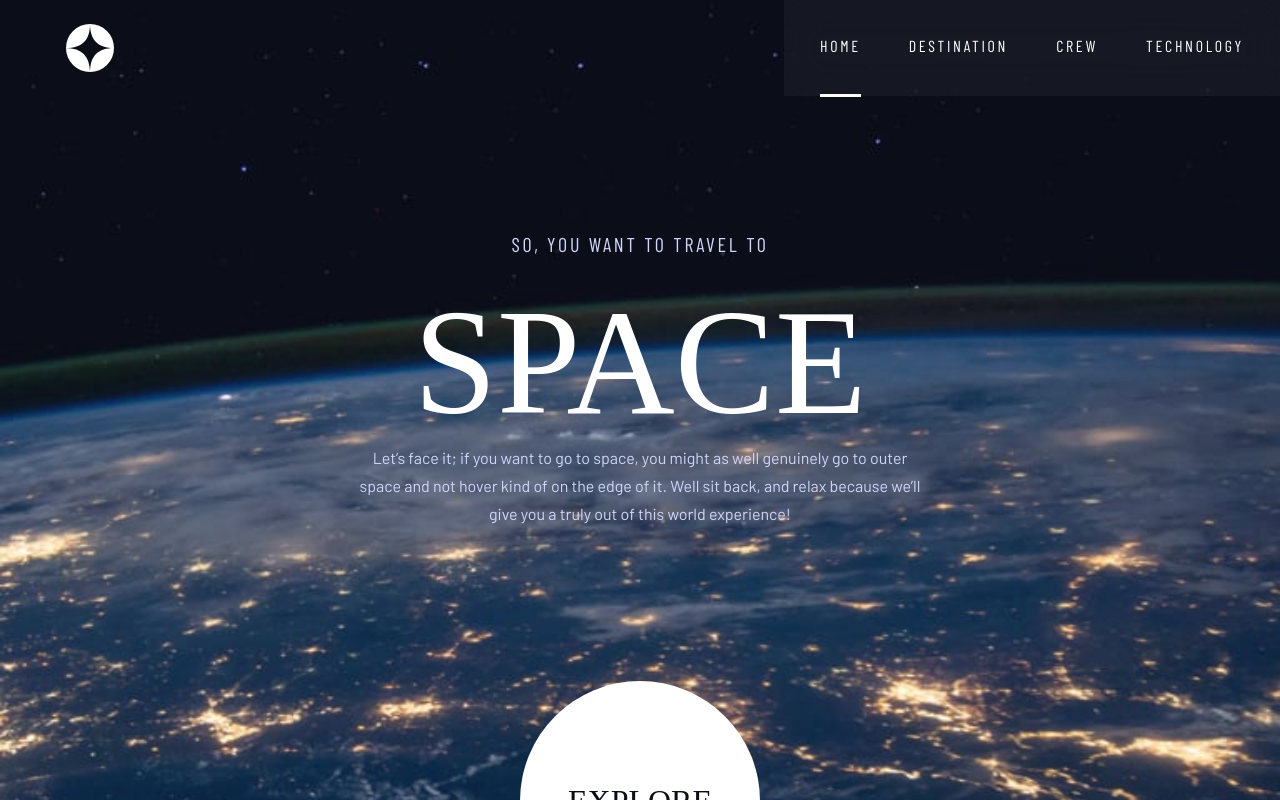
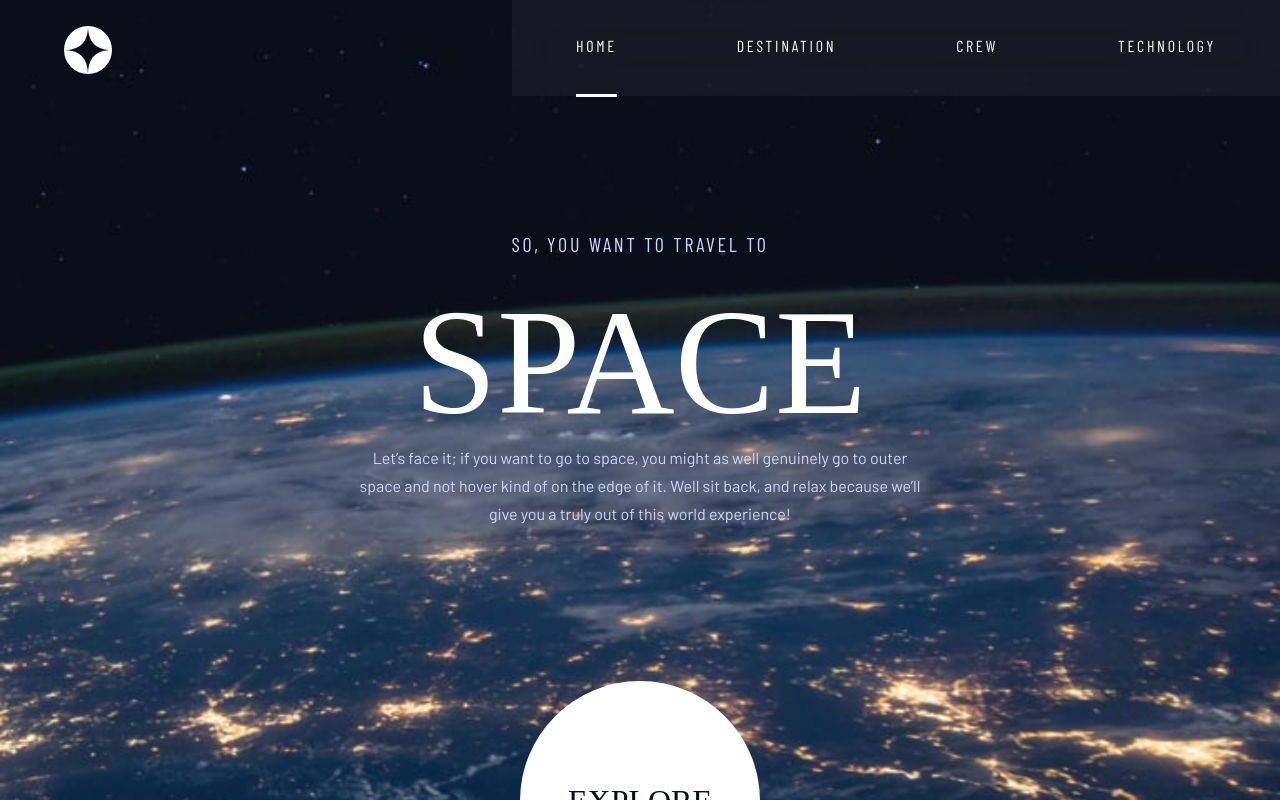
Before and after one commit to zttlmnn/space-tourism-multi-page, a React (Create React App) app: page / in a window 1280 px wide. Shown: the top 800 px of the page. Built offline with nearby package versions, Linux system fonts and the light colour scheme; a web font is replaced by a local one.

Commit message:
refactored the nav header section

```diff
--- a/src/components/Layout/Header.module.scss
+++ b/src/components/Layout/Header.module.scss
@@ -31,46 +31,68 @@
 }
 
 .header {
-  position: absolute;
-  width: 100%;
-  padding: var(--base-unit);
+/*   padding: var(--base-unit);
 
   @media (min-width: $bp-tablet) {
-    padding: var(--base-unit) calc(var(--base-unit) * 1.75);
-  }
+    //padding: var(--base-unit) calc(var(--base-unit) * 1.75);
+    padding: 0;
+  } */
 
   &__container {
+    width: 100%;
+    position: absolute;
     display: flex;
     justify-content: space-between;
     align-items: center;
-    max-width: 120rem;
-    margin: 0 auto;
-    padding: 0 var(--base-unit);
+   // max-width: 120rem;
+/*     margin: 0 auto;
+ */    //padding: 0 var(--base-unit);
+         padding: 0 5vw;
+
+    @media (min-width: $bp-desktop) {
+/*       padding-right: 0;
+      padding-left: 5vw; */
+
+      padding-right: 15vw;
+    }
   }
+
+  &__logo-container {
+    width: 10rem;
+    height: 10rem;
+    display: flex;
+    align-items: center;
+  }
+
   &__logo {
-    position: relative;
+   position: absolute;
     width: 4rem;
     height: 4rem;
     background: center/cover url('../../assets/shared/logo.svg');
 
     @media (min-width: $bp-tablet) {
-      width: calc(var(--base-unit) * 2);
-      height: calc(var(--base-unit) * 2);
+      width: 4.8rem;
+      height: 4.8rem;
     }
 
     @media (min-width: $bp-desktop) {
+
       &::after {
         position: absolute;
         content: '';
-        width: 36rem;
+     //   width: calc(4.8rem + 25.5vw);
+        width: calc(32.5vw - 4.8rem);
         height: 1px;
-        top: 2.4rem;
-        left: 7.5rem;
+        top: 2.2rem;
+        left: 5vw;
+      left: calc(4.8rem + 5vw);
         background: var(--clr-stroke);
+
         z-index: 25;
       }
 
     }
+
 
 
   }
--- a/src/components/Layout/Header.tsx
+++ b/src/components/Layout/Header.tsx
@@ -17,14 +17,14 @@ const Header = () => {
 /*   const cssBtnStyles = [styles['header__nav-btn'], showNavigation ? styles['header__nav-btn--close'] : '']
  */
   return (
-    <header className={styles.header}>
-      <div className={styles['header__container']}>
-        <Link to="/" className={styles['header__logo']} />
+    <header className={styles['header__container']}>
+        <div className={styles['header__logo-container']} >
+          <Link to="/" className={styles['header__logo']} />
+        </div>
         {!mediaQuery && <button
           className={!showNavigation ? styles['header__nav-btn'] : styles['header__nav-btn--close'] }
           onClick={showNavigationHandler} />}
-      </div>
-      {(showNavigation || mediaQuery) && <Navigation closeNavigation={showNavigationHandler} />}
+        {(showNavigation || mediaQuery) && <Navigation closeNavigation={showNavigationHandler} />}
     </header>
   )
 }
--- a/src/components/Navigation/Navigation.module.scss
+++ b/src/components/Navigation/Navigation.module.scss
@@ -16,34 +16,36 @@
 
 
   @media (min-width: $bp-tablet) {
-    width: auto;
+/*     position: relative;
+ */    width: 60vw;
     height: 9.6rem;
-    padding: calc(var(--base-unit) * 1.5);
+    padding-top: calc(var(--base-unit) * 1.5);
+    padding-left: 5vw;
+    padding-right: 5vw;
   }
 
   @media (min-width: $bp-desktop) {
-    width: 60vw;
+    padding-right: 10vw;
   }
 
   &__container {
 
-    ul {
       display: flex;
       flex-direction: column;
       gap: calc(var(--base-unit) * 1.5);
 
       @media (min-width: $bp-tablet) {
         flex-direction: row;
-      }
-      @media (min-width: $bp-tablet) {
-        justify-content: space-around;
-        gap: calc(var(--base-unit) * 2);
+        justify-content: space-between;
+/*         gap: calc(var(--base-unit) * 2);
+ */
       }
       @media (min-width: $bp-desktop) {
-        width: 75rem;
+ /*        width: 80%; */
+     //   width: 75rem;
       }
 
-    }
+
 
     li {
       // position value for the active indicator
--- a/src/components/Navigation/Navigation.tsx
+++ b/src/components/Navigation/Navigation.tsx
@@ -27,8 +27,7 @@ const Navigation: FC<NavObj> = (props) => {
   console.log(cssLinkActive.join(" "));
   return (
     <nav className={styles.navigation}>
-      <div className={styles["navigation__container"]}>
-        <ul>
+        <ul className={styles["navigation__container"]}>
           {navBtns.map(({ text, path }, i) => (
             <li key={i}>
               <NavLink
@@ -48,7 +47,7 @@ const Navigation: FC<NavObj> = (props) => {
             </li>
           ))}
         </ul>
-      </div>
+
     </nav>
   );
 };
--- a/src/components/Utilities/Grid.module.scss
+++ b/src/components/Utilities/Grid.module.scss
@@ -1,37 +1,23 @@
-@import '../../index.scss';
+@import "../../index.scss";
 
 .grid-container {
-/*   height: 75vh;
- */  margin: 0 auto;
-  padding: 0 var(--base-unit);
+  margin: 0 auto;
   display: grid;
   align-items: center;
-/*   align-items: center;
- *//*   height: 650vh; */
+
   min-height: 65vh;
 
+  width: 90vw;
 
-  //grid-template-rows: repeat(4, auto);
-  // title image btns section
   grid-template-rows: calc(var(--base-unit) * 1.75) /* auto auto auto */;
 
   @media (min-width: $bp-tablet) {
     grid-template-rows: calc(var(--base-unit) * 3.25) auto auto auto;
-    /*       max-width: 57.3rem;    */
   }
 
+  @media (min-width: $bp-desktop) {
+    width: 70vw;
 
-
-  @media (min-width: $bp-desktop) {
-
-    max-width: 120rem;
-      grid-template-rows: repeat(3, calc(var(--base-unit) * 2.5));
-     // grid-template-columns: 10rem;
-    //  column-gap: calc(var(--base-unit) * 7.5);
-  /*       max-width: 57.3rem;    */
-
-/*     grid-template-rows: repeat(3, auto);
-    grid-template-columns: repeat(2, auto); */
-  //  max-width: 110rem;
+    grid-template-rows: repeat(3, calc(var(--base-unit) * 2.5));
   }
 }
--- a/src/components/Views/TechnologyView.module.scss
+++ b/src/components/Views/TechnologyView.module.scss
@@ -19,8 +19,8 @@
 
   &__img {
     height: clamp(17rem, 45vw, 31rem);
-    width: calc(var(--base-unit) * 2 + 100%);
-    transform: translateX(calc(var(--base-unit) * -1));
+    width: calc(5vw * 2 + 100%);
+    transform: translateX(-5vw);
 
 
     @media (min-width: $bp-tablet) {
```
